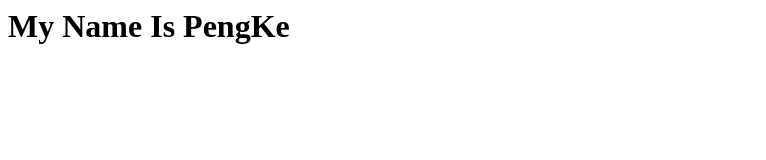
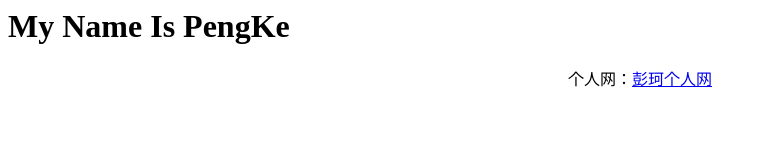
Before and after one commit to vipke/Demo, a plain HTML site: page index.html in a window 1280 px wide. Shown: the whole page, without its empty margins (0-766 px from the left). Drawn offline with Linux system fonts and the light colour scheme.

Commit message:
Update index.html

```diff
--- a/index.html
+++ b/index.html
@@ -4,5 +4,6 @@
   </head>
   <body>
     <h1>My Name Is PengKe</h1>
+    <div align="center" style="font-siz=24px;">个人网：<a href="http://www.vipkes.cn">彭珂个人网</a></div>
   </body>
 </html>
```
